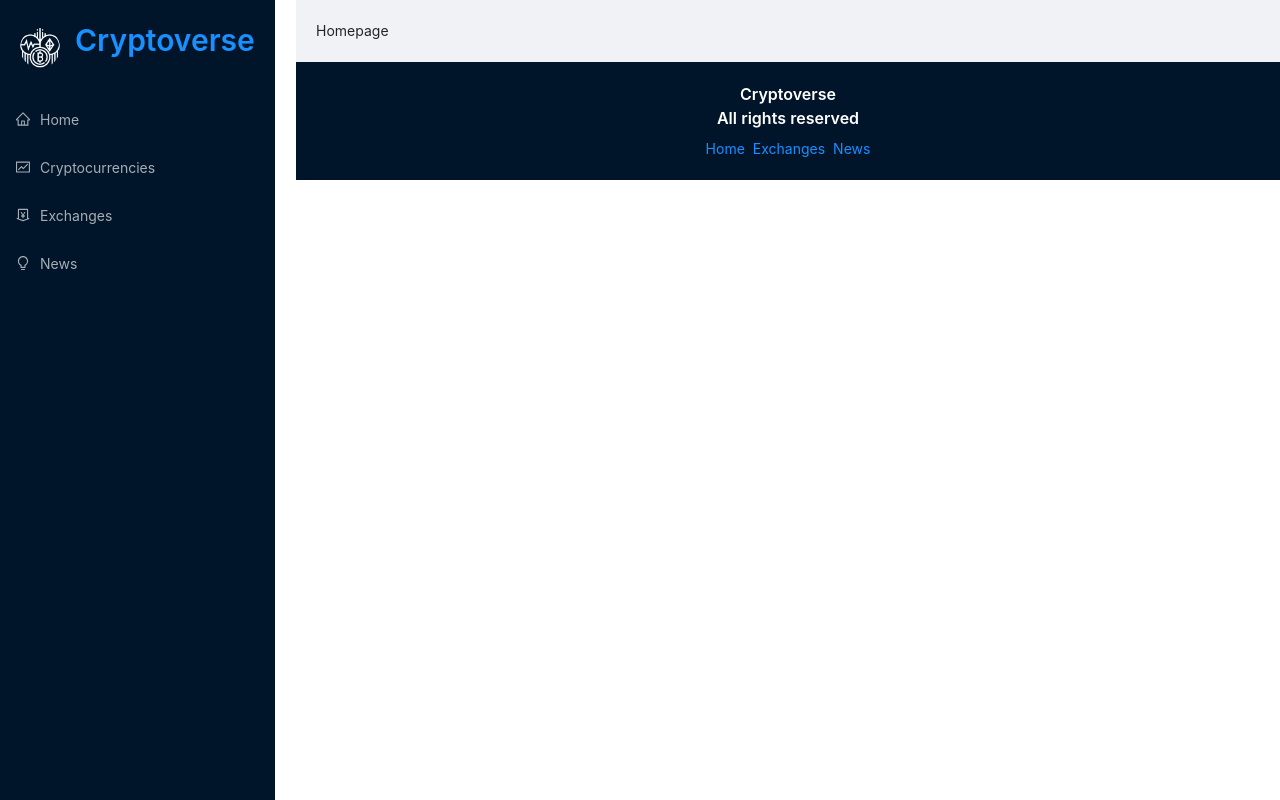
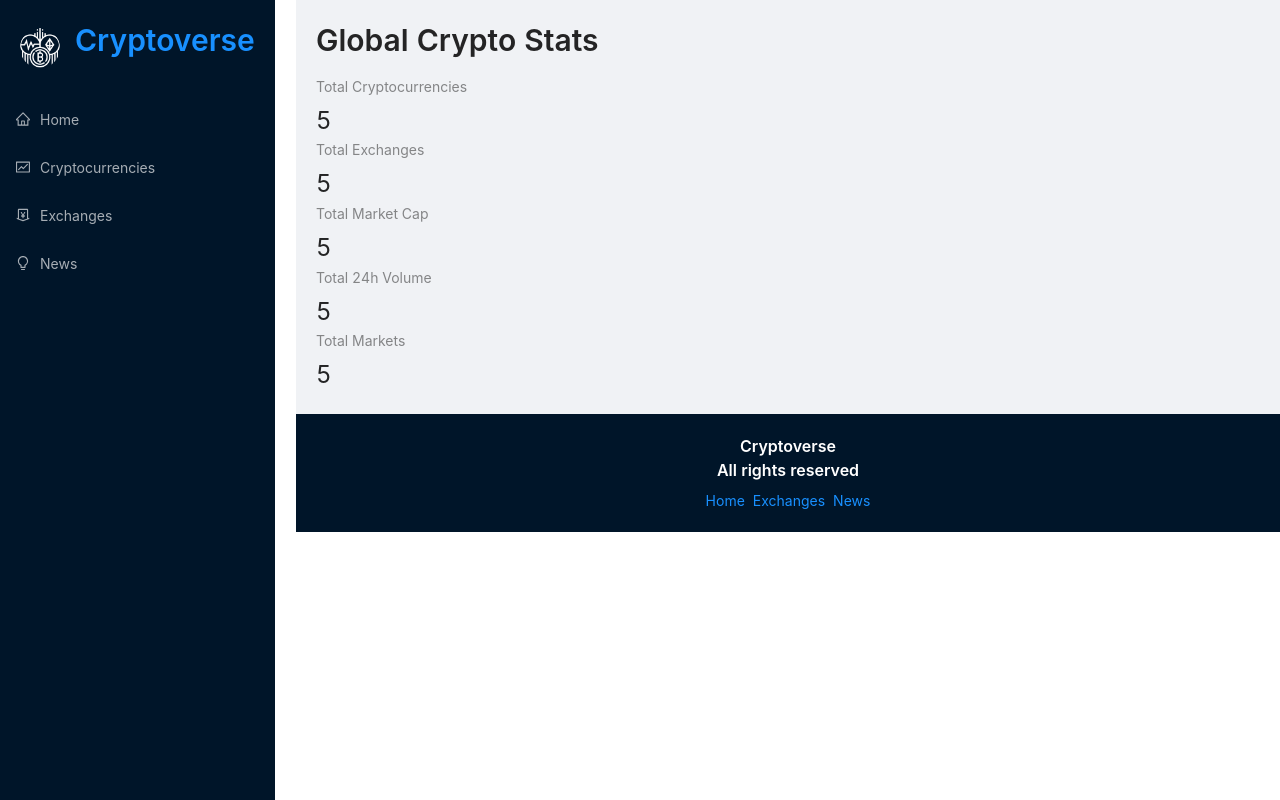
Before and after one commit to konstantinkrumin/cryptoverse, a React (Create React App) app: page / in a window 1280 px wide. Built offline with nearby package versions, Linux system fonts and the light colour scheme.

Commit message:
additional styling changes

```diff
--- a/src/components/Homepage.jsx
+++ b/src/components/Homepage.jsx
@@ -1,7 +1,27 @@
 import React from 'react';
+import millify from 'millify';
+import { Typography, Row, Col, Statistic } from 'antd';
+import { Link } from 'react-router-dom';
+
+const { Title } = Typography;
 
 const Homepage = () => {
-  return <div>Homepage</div>;
+  return (
+    <>
+      <Title level={2} className="heading">
+        Global Crypto Stats
+      </Title>
+      <Row>
+        <Col span={12}>
+          <Statistic title="Total Cryptocurrencies" value="5" />
+          <Statistic title="Total Exchanges" value="5" />
+          <Statistic title="Total Market Cap" value="5" />
+          <Statistic title="Total 24h Volume" value="5" />
+          <Statistic title="Total Markets" value="5" />
+        </Col>
+      </Row>
+    </>
+  );
 };
 
 export default Homepage;
```
